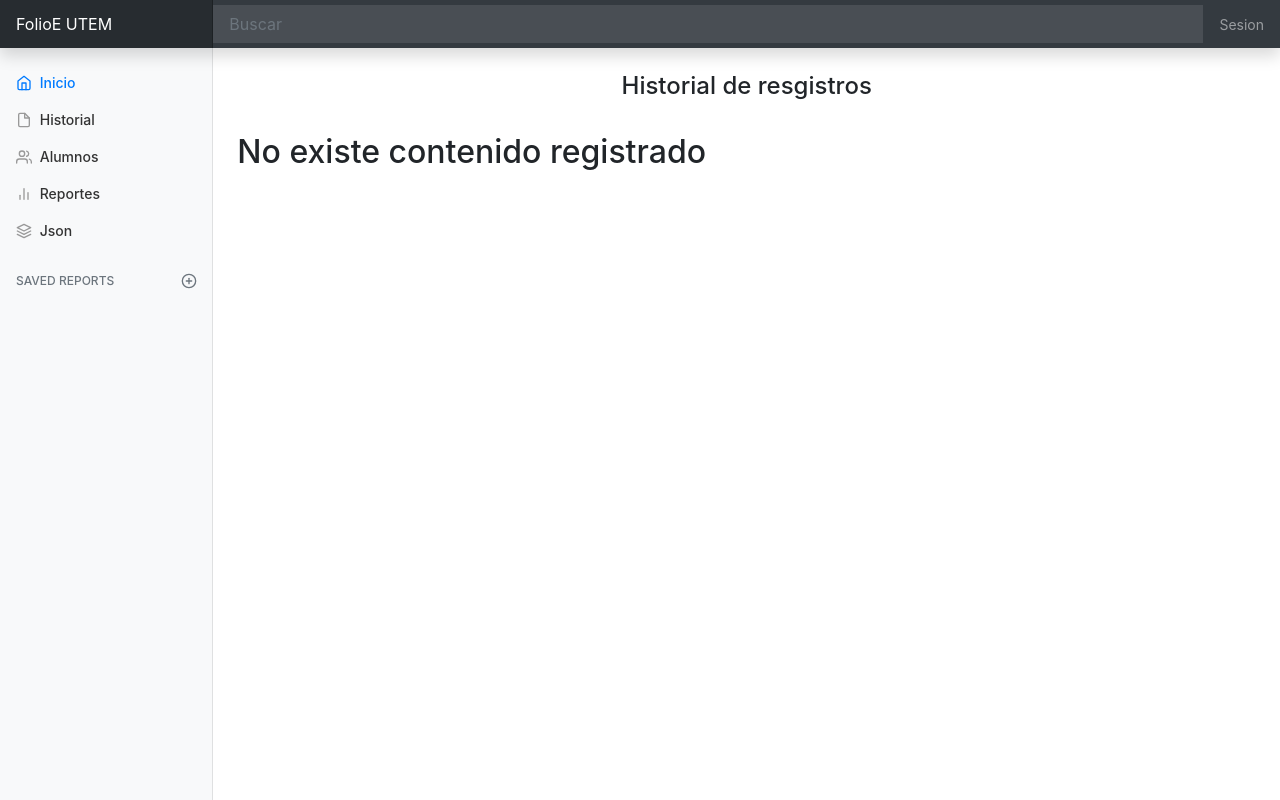
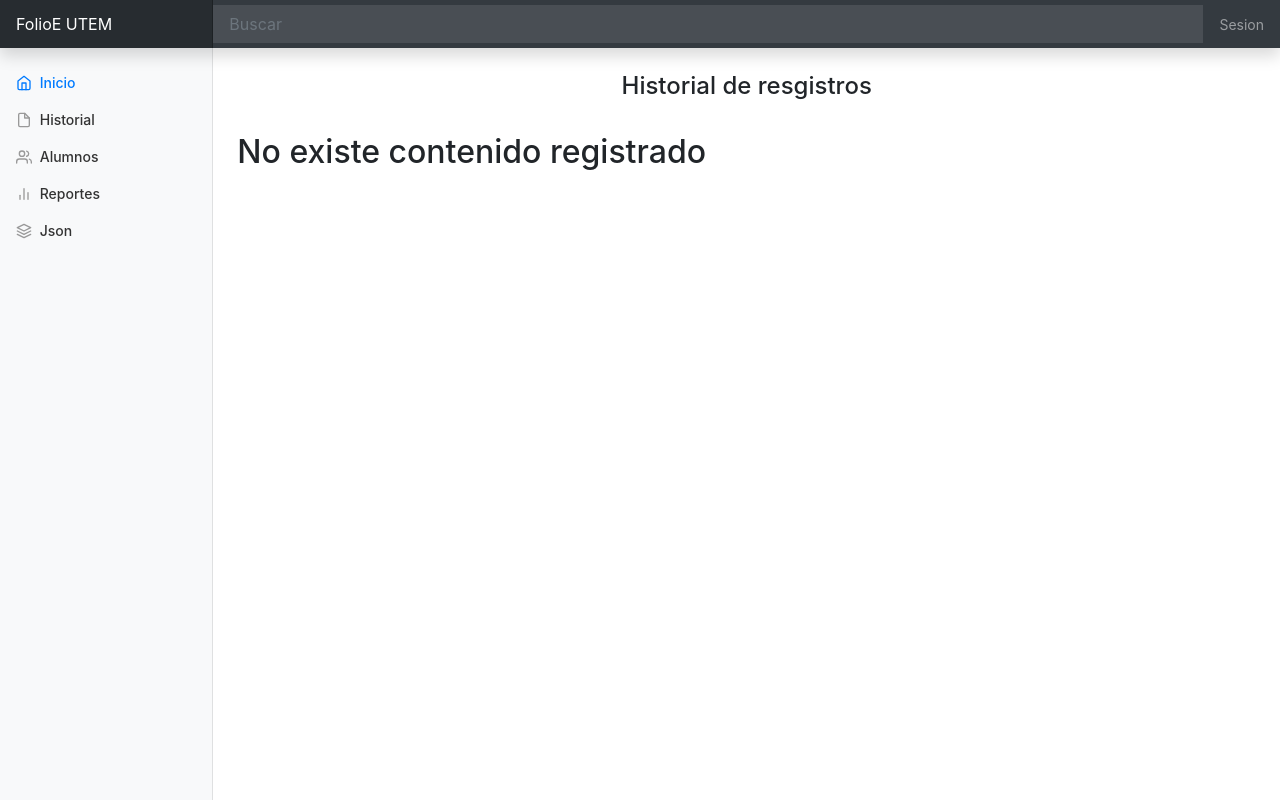
Before and after one commit to marioalbornoz/Kamino_django, a Django app: template src/templates/list_content.html in a window 1280 px wide. Run offline with Django 3.2, Linux system fonts and the light colour scheme; the template is opened without the code that fills it, so the values that code supplies are empty; parts of the project's set-up code (start-up, migrations or seed data) failed here and were passed over; some libraries are stand-ins or nearby versions.

Commit message:
se comenta etiqueta html

```diff
--- a/src/templates/base.html
+++ b/src/templates/base.html
@@ -84,12 +84,12 @@
           </li>
         </ul>
 
-        <h6 class="sidebar-heading d-flex justify-content-between align-items-center px-3 mt-4 mb-1 text-muted">
+        <!-- <h6 class="sidebar-heading d-flex justify-content-between align-items-center px-3 mt-4 mb-1 text-muted">
           <span>Saved reports</span>
           <a class="d-flex align-items-center text-muted" href="#" aria-label="Add a new report">
             <span data-feather="plus-circle"></span>
           </a>
-        </h6>
+        </h6> -->
         <!-- <ul class="nav flex-column mb-2">
           <li class="nav-item">
             <a class="nav-link" href="#">
```
